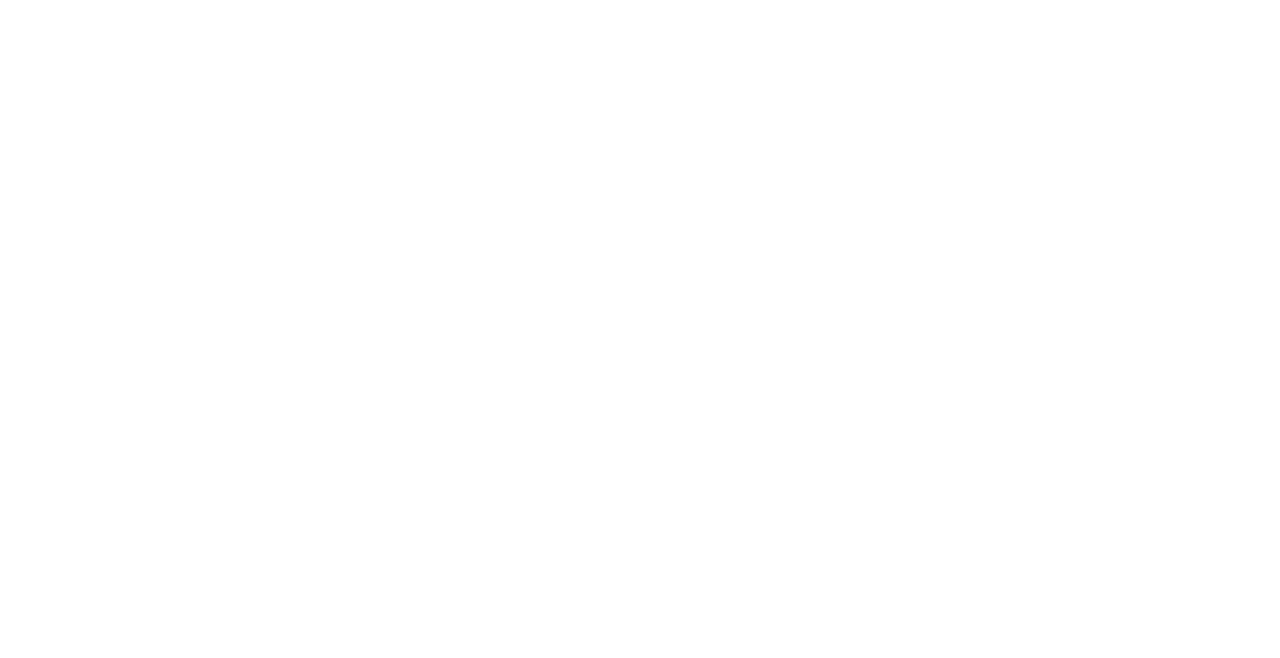
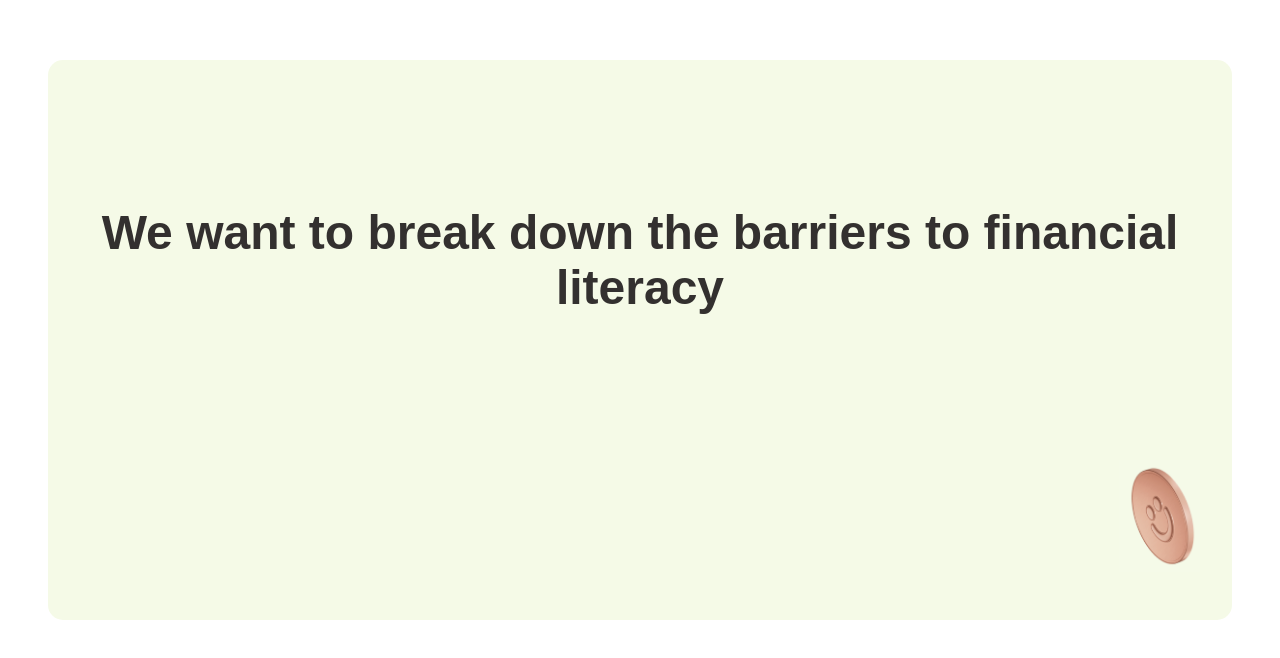
Before and after one commit to LamiSaadat/hackthe6ix-hackathon, a React (Create React App) app in the folder client/: page / in a window 1280 px wide. Shown: the part 788-1446 px from the top of the page. Before the commit the page ends 800 px from the top, so only its background shows below. Built offline with nearby package versions, Linux system fonts and the light colour scheme.

Commit message:
added personal finance page with styling

```diff
--- a/client/src/App.js
+++ b/client/src/App.js
@@ -4,8 +4,6 @@ import Home from "./pages/Home/Home";
 import Navigation from "./components/Navigation/Navigation";
 import { useState } from "react";
 import MobileMenu from "./components/MobileMenu/MobileMenu";
-
-import Card from "./components/Card/Card";
 
 const App = () => {
   const [investMenuOpen, setInvestMenuOpen] = useState(false);
@@ -25,7 +23,6 @@ const App = () => {
       {menuOpen && <MobileMenu menuOpen={menuOpen} setMenuOpen={setMenuOpen} />}
       <Routes>
         <Route exact path="/" element={<Home />} />
-        <Route exact path="card" element={<Card />} />
       </Routes>
     </Router>
   );
--- a/client/src/components/Card/Card.scss
+++ b/client/src/components/Card/Card.scss
@@ -1,41 +1,41 @@
-@use "../../styles/partials/variables" as *;
-@use "../../styles/partials/mixins" as *;
+// @use "../../styles/partials/variables" as *;
+// @use "../../styles/partials/mixins" as *;
 
-.card {
-  height: 90vh;
+// .card {
+//   height: 90vh;
 
-  @include tablet {
-    height: 70vh;
-    padding: 3rem;
-  }
+//   @include tablet {
+//     height: 70vh;
+//     padding: 3rem;
+//   }
 
-  &__container {
-    height: 100%;
-    background-color: $green-card-color;
-    border-radius: 15px;
-  }
+//   &__container {
+//     height: 100%;
+//     background-color: $green-card-color;
+//     border-radius: 15px;
+//   }
 
-  &__content {
-    height: 70%;
-    display: flex;
-    justify-content: center;
-    align-items: center;
-    text-align: center;
-    padding: 2rem;
+//   &__content {
+//     height: 70%;
+//     display: flex;
+//     justify-content: center;
+//     align-items: center;
+//     text-align: center;
+//     padding: 2rem;
 
-    @include tablet {
-      height: 60%;
-    }
-  }
+//     @include tablet {
+//       height: 60%;
+//     }
+//   }
 
-  &__bottom {
-    display: flex;
-    justify-content: flex-end;
-    height: 20%;
-  }
+//   &__bottom {
+//     display: flex;
+//     justify-content: flex-end;
+//     height: 20%;
+//   }
 
-  &__image {
-    height: 7rem;
-    margin-right: 2rem;
-  }
-}
+//   &__image {
+//     height: 7rem;
+//     margin-right: 2rem;
+//   }
+// }
--- /dev/null
+++ b/client/src/components/PersonalFinance/PersonalFinance.js
@@ -0,0 +1,22 @@
+import "./PersonalFinance.scss";
+
+import coin from "../../assets/images/coin.png";
+
+function PersonalFinance() {
+  return (
+    <>
+      <div className="card">
+        <div className="card__container">
+          <div className="card__content">
+            <h2>We want to break down the barriers to financial literacy</h2>
+          </div>
+          <div className="card__bottom">
+            <img src={coin} alt="coin" className="card__image" />
+          </div>
+        </div>
+      </div>
+    </>
+  );
+}
+
+export default PersonalFinance;
--- /dev/null
+++ b/client/src/components/PersonalFinance/PersonalFinance.scss
@@ -0,0 +1,41 @@
+@use "../../styles/partials/variables" as *;
+@use "../../styles/partials/mixins" as *;
+
+.card {
+  height: 90vh;
+
+  @include tablet {
+    height: 70vh;
+    padding: 3rem;
+  }
+
+  &__container {
+    height: 100%;
+    background-color: $green-card-color;
+    border-radius: 15px;
+  }
+
+  &__content {
+    height: 70%;
+    display: flex;
+    justify-content: center;
+    align-items: center;
+    text-align: center;
+    padding: 2rem;
+
+    @include tablet {
+      height: 60%;
+    }
+  }
+
+  &__bottom {
+    display: flex;
+    justify-content: flex-end;
+    height: 20%;
+  }
+
+  &__image {
+    height: 7rem;
+    margin-right: 2rem;
+  }
+}
--- a/client/src/pages/Home/Home.js
+++ b/client/src/pages/Home/Home.js
@@ -1,6 +1,8 @@
 import "./Home.scss";
 import "../../App.scss";
 import { Link } from "react-router-dom";
+
+import PersonalFinance from "../../components/PersonalFinance/PersonalFinance";
 
 import hero from "../../assets/images/homepage-hero.png";
 
@@ -24,6 +26,7 @@ function Home() {
           </div>
         </div>
       </div>
+      <PersonalFinance />
     </>
   );
 }
```
